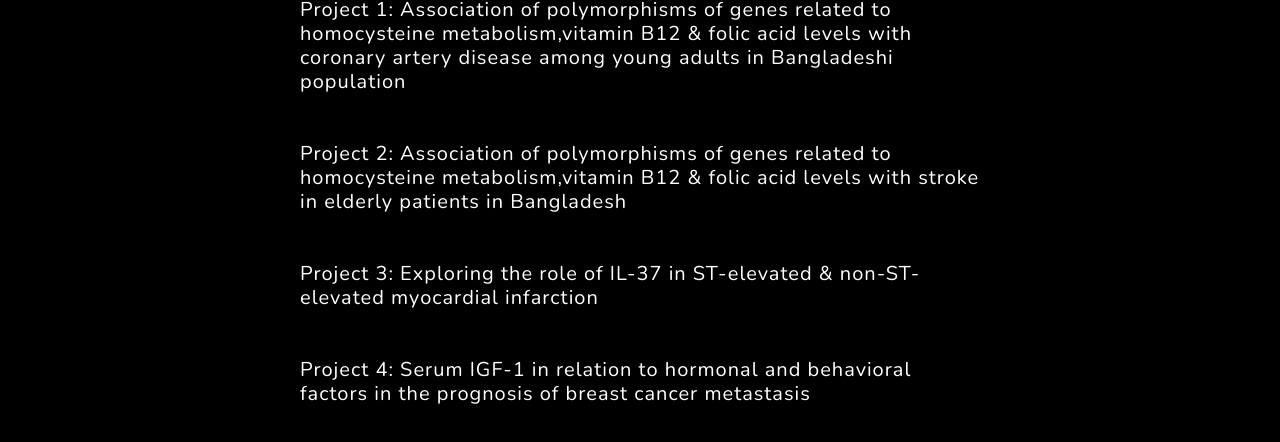
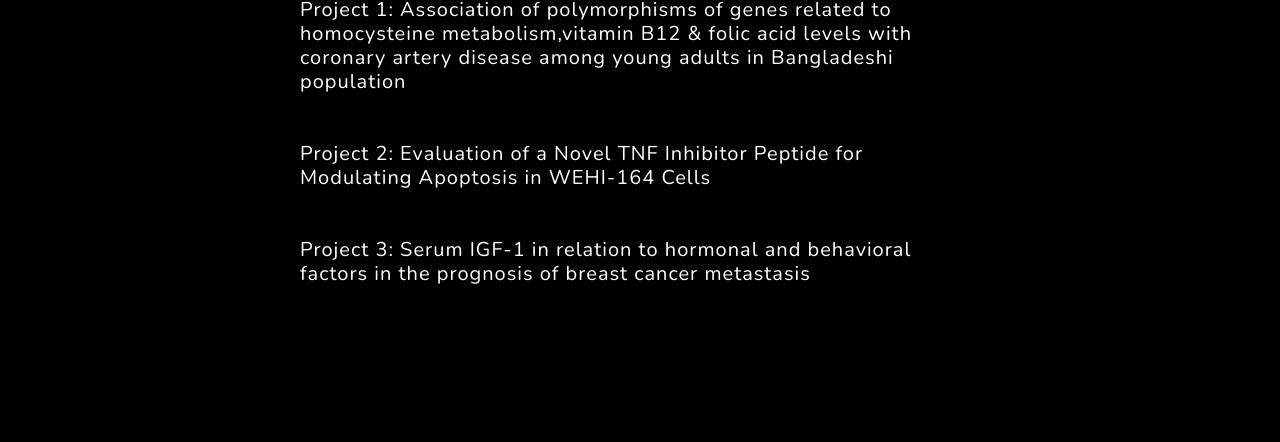
Before and after one commit to nafisaahmednas/nafisaahmednas.github.io, a plain HTML site: page projects.html in a window 1280 px wide. Shown: the part 562-1004 px from the top of the page. After the commit the page ends 904 px from the top, so only its background shows below. Drawn offline with nearby package versions, Linux system fonts and the light colour scheme.

Commit message:
Update projects.html

```diff
--- a/projects.html
+++ b/projects.html
@@ -75,11 +75,10 @@
                         <h2 class="text-white" style="text-align: left; font-size: 20px;">
                             Project 1: Association of polymorphisms of genes related to homocysteine metabolism,vitamin B12 & folic acid levels with coronary artery disease among young adults in Bangladeshi population
                         <br> <br> <br>
-                            Project 2: Association of polymorphisms of genes related to homocysteine metabolism,vitamin B12 & folic acid levels with stroke in elderly patients in Bangladesh
+                            Project 2: Evaluation of a Novel TNF Inhibitor Peptide for Modulating Apoptosis in WEHI-164 Cells
                         <br> <br> <br>
-                            Project 3: Exploring the role of IL-37 in ST-elevated & non-ST-elevated myocardial infarction
-                        <br> <br> <br>
-                            Project 4: Serum IGF-1 in relation to hormonal and behavioral factors in the prognosis of breast cancer metastasis
+                            Project 3: Serum IGF-1 in relation to hormonal and behavioral factors in the prognosis of breast cancer metastasis
+
                         </h2>
                     </div>
                 </div>
```
